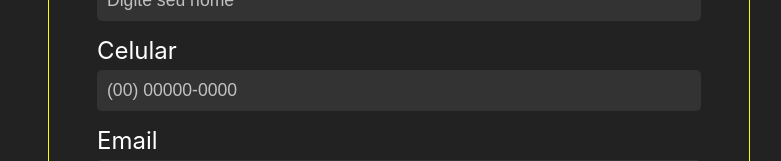
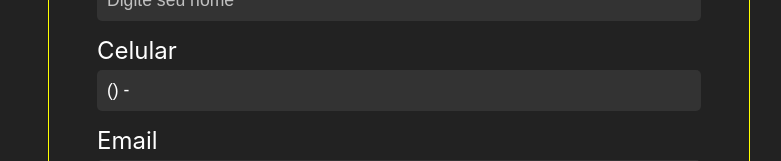
Before and after one commit to Duh0127/FeedbackSeidor, a React (Create React App) app: page / in a window 1280 px wide. Shown: the part 210-371 px from the top of the page, without its empty margins (241-1022 px from the left). Built offline with nearby package versions, Linux system fonts and the light colour scheme.

Commit message:
Updates Input

```diff
--- a/src/componentes/Input/index.js
+++ b/src/componentes/Input/index.js
@@ -4,16 +4,21 @@ import './Input.css';
 const Input = ({ type, value, label, name, placeholder, onChange }) => {
   const applyDateMask = (value) => {
     if (label === 'Data') {
-      let formattedValue = value
-        .replace(/\D/g, '') // Remove caracteres não numéricos
-        .replace(/^(\d{2})(\d)/g, '$1/$2') // Adiciona a barra após os 2 primeiros dígitos
-        .replace(/(\d{2})(\d)/, '$1/$2'); // Adiciona a barra após os próximos 2 dígitos
-
-      if (formattedValue.length > 10) {
-        formattedValue = formattedValue.substr(0, 10); // Limita o valor a 10 caracteres
-      }
+      const currentDate = new Date();
+      const day = String(currentDate.getDate()).padStart(2, '0');
+      const month = String(currentDate.getMonth() + 1).padStart(2, '0');
+      const year = currentDate.getFullYear();
+      const hours = String(currentDate.getHours()).padStart(2, '0');
+      const minutes = String(currentDate.getMinutes()).padStart(2, '0');
+      const formattedValue = `${day}/${month}/${year} ${hours}:${minutes}`;
       return formattedValue;
     }
+    if (label === 'Celular') {
+      const maskedValue = value.replace(/\D/g, ''); // Remove caracteres não numéricos
+      const formattedValue = `(${maskedValue.slice(0, 2)}) ${maskedValue.slice(2, 7)}-${maskedValue.slice(7, 11)}`;
+      return formattedValue;
+    }
+
     return value;
   };
 
@@ -27,11 +32,12 @@ const Input = ({ type, value, label, name, placeholder, onChange }) => {
       <label htmlFor={name}>{label}</label>
       <input
         type={type}
-        value={value}
+        value={applyDateMask(value)}
         id={name}
         name={name}
         placeholder={placeholder}
         onChange={handleChange}
+        readOnly={label === 'Data'} // Impede a edição do campo se o label for 'Data'
       />
     </div>
   );
```
